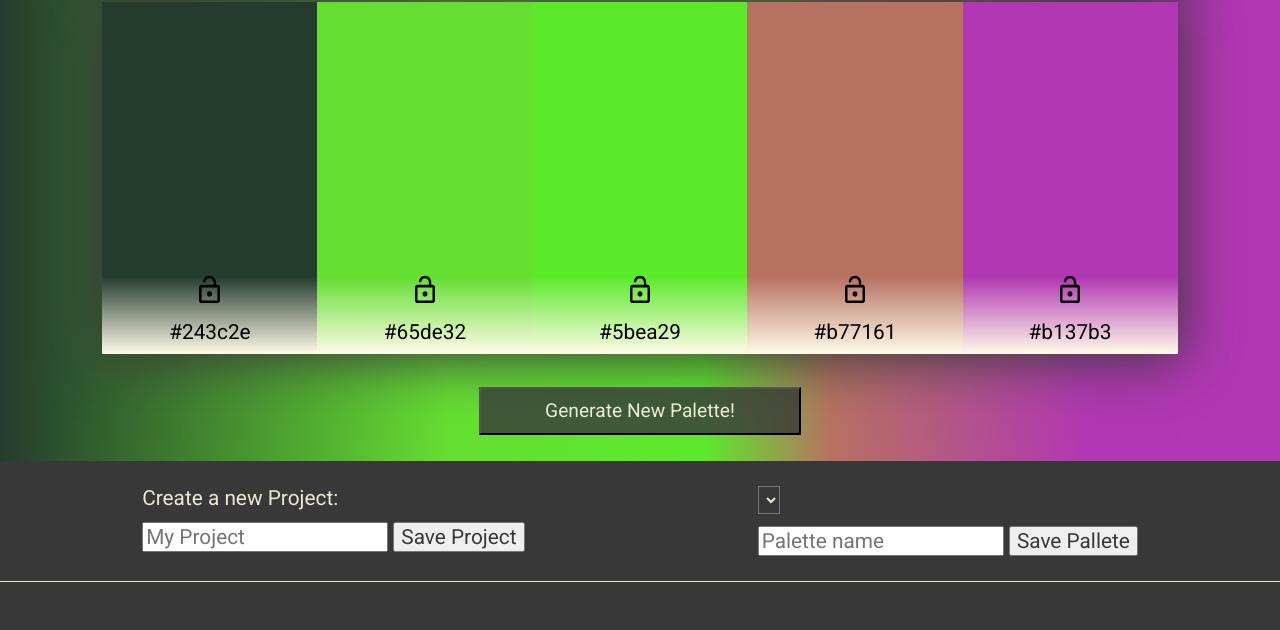
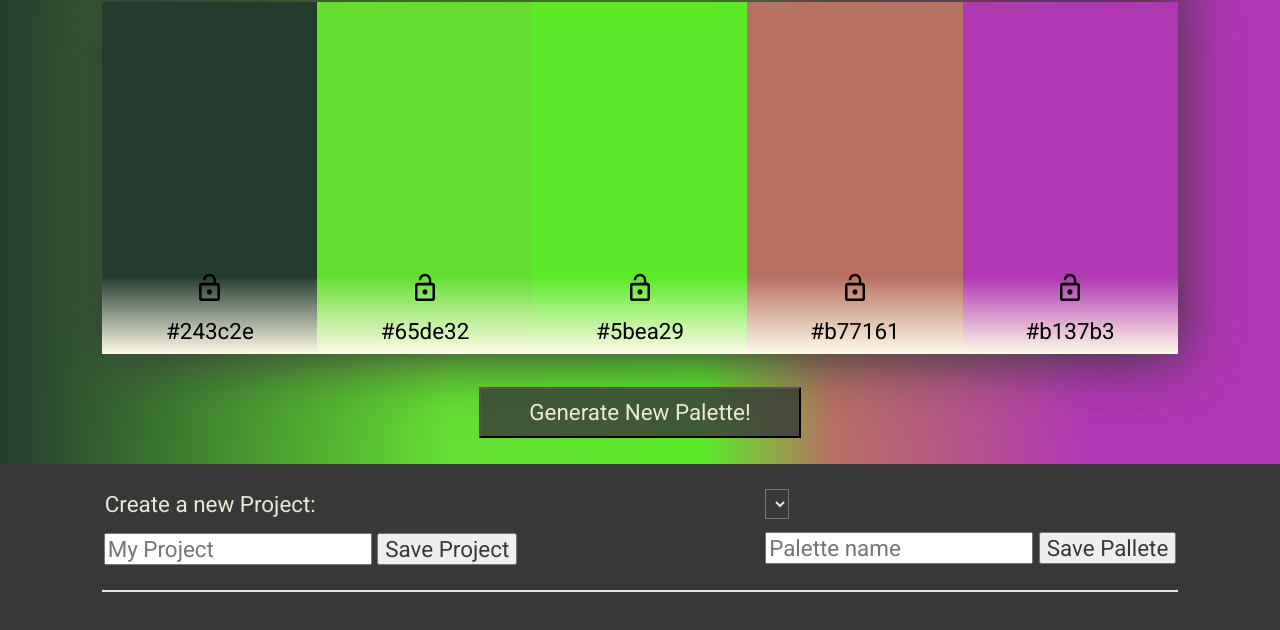
Before and after one commit to dsdunn/pallete-picker, a website: page public/index.html in a window 1280 px wide. Shown: the part 122-752 px from the top of the page. Drawn offline with nearby package versions, Linux system fonts and the light colour scheme; no server answers; a web font is replaced by a local one.

Commit message:
style border

```diff
--- a/public/css/styles.css
+++ b/public/css/styles.css
@@ -52,7 +52,7 @@ body {
 
 .color-code {
   margin: 5%;
-  font-size: 1.3em;
+  font-size: 1.4em;
 }
 
 .color-square-small {
@@ -67,7 +67,7 @@ body {
   padding: 1%;
   color:rgb(255, 251, 232, 0.9);
   background-color: rgba(56,56,56,0.8);
-  font-size: 1.2em;
+  font-size: 1.4em;
 }
 
 .generate-container {
@@ -78,10 +78,10 @@ body {
 
 .controls {
   display: flex;
-  justify-content: space-around;
-  padding: 2%;
-  border-bottom: 1px solid rgb(255, 251, 232, 0.9);
-  font-size: 1.3em;
+  justify-content: space-between;
+  align-items: baseline;
+  padding: 2% 8.1% 2% 8.1%;
+  font-size: 1.4em;
 }
 
 .controls select {
@@ -89,17 +89,15 @@ body {
   background: rgba(56,56,56,1);
 }
 
-.controls input {
+.controls input, .controls button {
   color: rgba(56,56,56,1);
-}
-
-.controls button {
-  color: rgb(56, 56, 56);
 }
 
 .block {
   display: block;
+  height: 30px;
   margin-bottom: 3%;
+  padding: 1px;
 }
 
 .project-form label {
@@ -114,8 +112,9 @@ body {
 .project-section {
   display: grid;
   grid-template-columns: 1fr 1fr;
-  width: 90%;
+  width: 84%;
   margin: auto;
+  border: 1px solid rgb(255, 251, 232, 0.9);
 }
 
 .project {
@@ -125,7 +124,7 @@ body {
 
 .project-name {
   margin: auto auto 2px 10%;
-  font-size: 1.6em;
+  font-size: 1.4em;
   font-family:'Sawarabi Mincho';
 }
 
@@ -141,7 +140,6 @@ body {
 }
 
 .small-pallete-name {
-  font-size: 1.1em;
   text-align: right;
   text-transform: uppercase;
   margin: auto 5% 0 auto;
```
